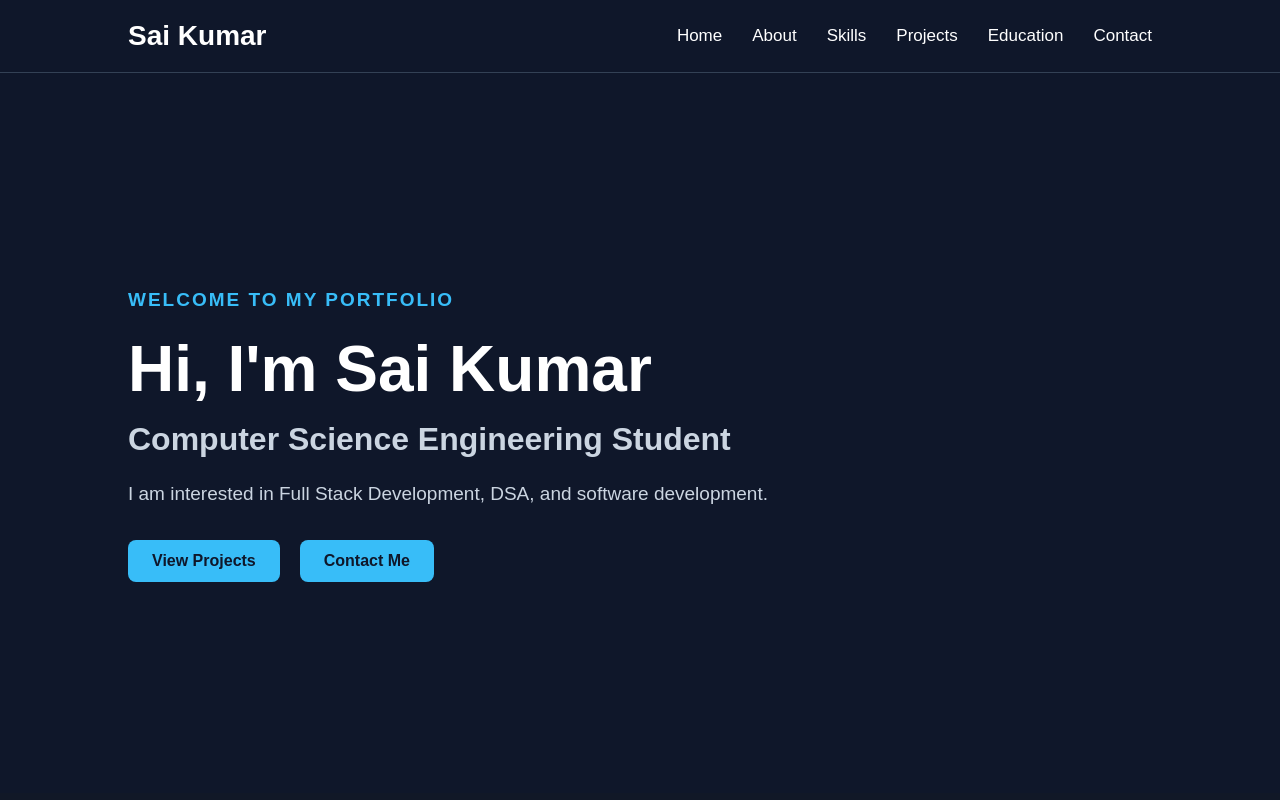
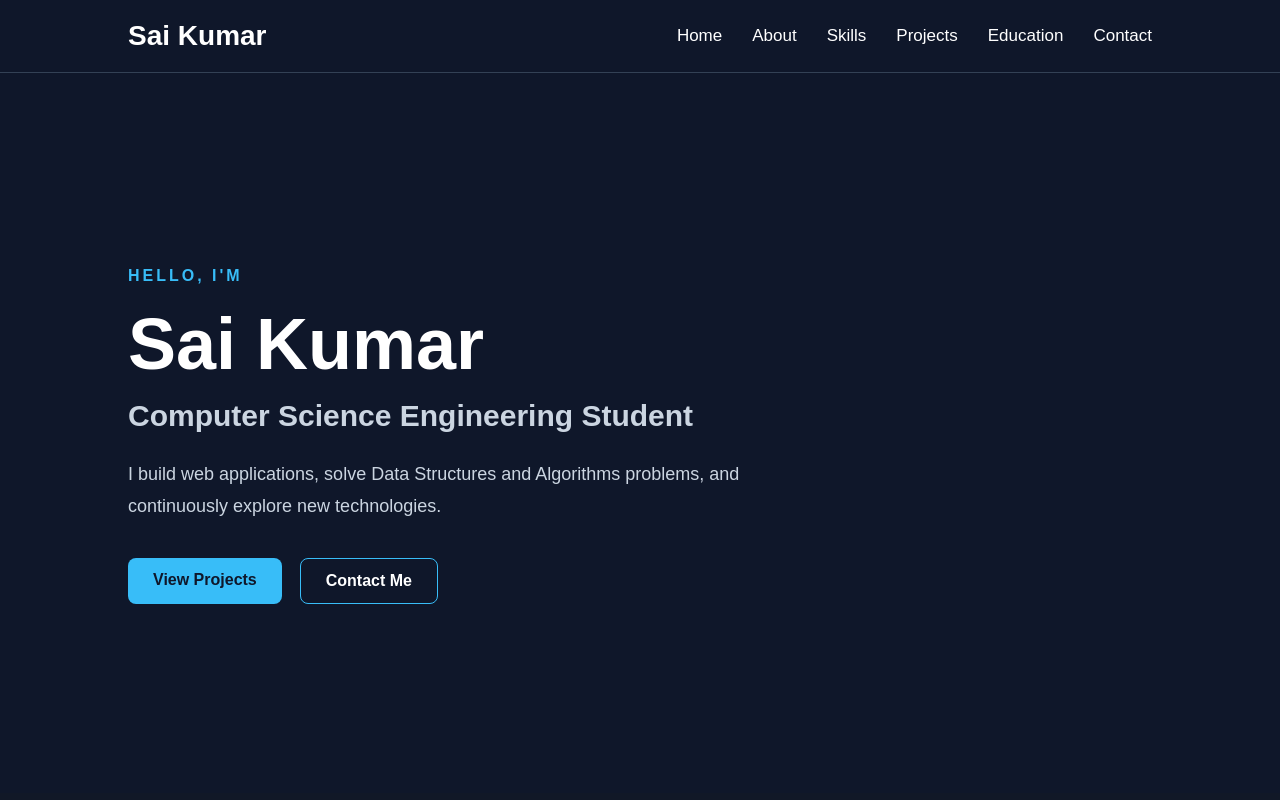
Before and after one commit to saikumarpyatishettar/Portfolio, a React app: page / in a window 1280 px wide. Shown: the top 800 px of the page. Built offline with nearby package versions, Linux system fonts and the light colour scheme; the HTML template or start-up script is replaced by a standard one.

Commit message:
change in styling of contact and hero section.

```diff
--- a/src/App.css
+++ b/src/App.css
@@ -80,34 +80,36 @@ p {
     color: #38bdf8;
     font-size: 16px;
     font-weight: bold;
-    letter-spacing: 2px;
+    letter-spacing: 3px;
     margin-bottom: 15px;
 }
 
 .hero h1 {
-    font-size: 64px;
+    font-size: 72px;
+    line-height: 1.1;
     margin-bottom: 15px;
 }
 
 .hero h2 {
-    font-size: 32px;
+    font-size: 30px;
     color: #cbd5e1;
-    margin-bottom: 20px;
+    margin-bottom: 25px;
 }
 
-.hero p {
-    font-size: 19px;
+.hero-description {
     max-width: 650px;
+    font-size: 18px;
+    line-height: 1.8;
 }
 
 .hero-buttons {
     display: flex;
-    gap: 20px;
-    margin-top: 30px;
+    gap: 18px;
+    margin-top: 35px;
 }
 
 .hero-buttons a {
-    padding: 12px 24px;
+    padding: 13px 25px;
 
     background-color: #38bdf8;
     color: #0f172a;
@@ -121,7 +123,18 @@ p {
 }
 
 .hero-buttons a:hover {
-    transform: translateY(-3px);
+    transform: translateY(-4px);
+}
+
+.hero-buttons .secondary-button {
+    background-color: transparent;
+    color: white;
+    border: 1px solid #38bdf8;
+}
+
+.hero-buttons .secondary-button:hover {
+    background-color: #38bdf8;
+    color: #0f172a;
 }
 .about {
     background-color: #111827;
@@ -431,14 +444,14 @@ p {
 }
 
 .hero h1 {
-        font-size: 42px;
+    font-size: 45px;
 }
 
 .hero h2 {
     font-size: 24px;
 }
 
-    .hero p {
+.hero-description {
     font-size: 16px;
 }
 
@@ -489,3 +502,12 @@ p {
         width: 200px;
     }
 }
+.contact-buttons a {
+    min-width: 130px;
+    text-align: center;
+}
+
+.contact-buttons a:hover {
+    transform: translateY(-4px);
+    box-shadow: 0 8px 20px rgba(56, 189, 248, 0.2);
+}
--- a/src/components/Contact.jsx
+++ b/src/components/Contact.jsx
@@ -1,20 +1,23 @@
 function Contact() {
     return (
         <section id="contact" className="contact">
+
             <div className="section-title">
                 <p>GET IN TOUCH</p>
                 <h2>Contact Me</h2>
             </div>
 
             <div className="contact-content">
+
                 <p>
                     Have a project idea or want to connect?
                     Feel free to reach out to me.
                 </p>
 
                 <div className="contact-buttons">
+
                     <a href="mailto:saikumarpyatishettar@gmail.com">
-                        Email Me
+                        Email
                     </a>
 
                     <a
@@ -26,14 +29,17 @@ function Contact() {
                     </a>
 
                     <a
-                        href="https://www.linkedin.com/feed/"
+                        href="https://www.linkedin.com/in/sai-kumar-m-p-b31073433/"
                         target="_blank"
                         rel="noopener noreferrer"
                     >
                         LinkedIn
                     </a>
+
                 </div>
+
             </div>
+
         </section>
     )
 }
--- a/src/components/Hero.jsx
+++ b/src/components/Hero.jsx
@@ -2,23 +2,35 @@ function Hero() {
     return (
         <section id="home" className="hero">
             <div className="hero-content">
-                <p className="hero-small">WELCOME TO MY PORTFOLIO</p>
 
-                <h1>Hi, I'm Sai Kumar</h1>
+                <p className="hero-small">
+                    HELLO, I'M
+                </p>
+
+                <h1>
+                    Sai Kumar
+                </h1>
 
                 <h2>
                     Computer Science Engineering Student
                 </h2>
 
-                <p>
-                    I am interested in Full Stack Development,
-                    DSA, and software development.
+                <p className="hero-description">
+                    I build web applications, solve Data Structures
+                    and Algorithms problems, and continuously explore
+                    new technologies.
                 </p>
 
                 <div className="hero-buttons">
-                    <a href="#projects">View Projects</a>
-                    <a href="#contact">Contact Me</a>
+                    <a href="#projects">
+                        View Projects
+                    </a>
+
+                    <a href="#contact" className="secondary-button">
+                        Contact Me
+                    </a>
                 </div>
+
             </div>
         </section>
     )
```
Lines whose indentation alone changed are shown as unchanged.
